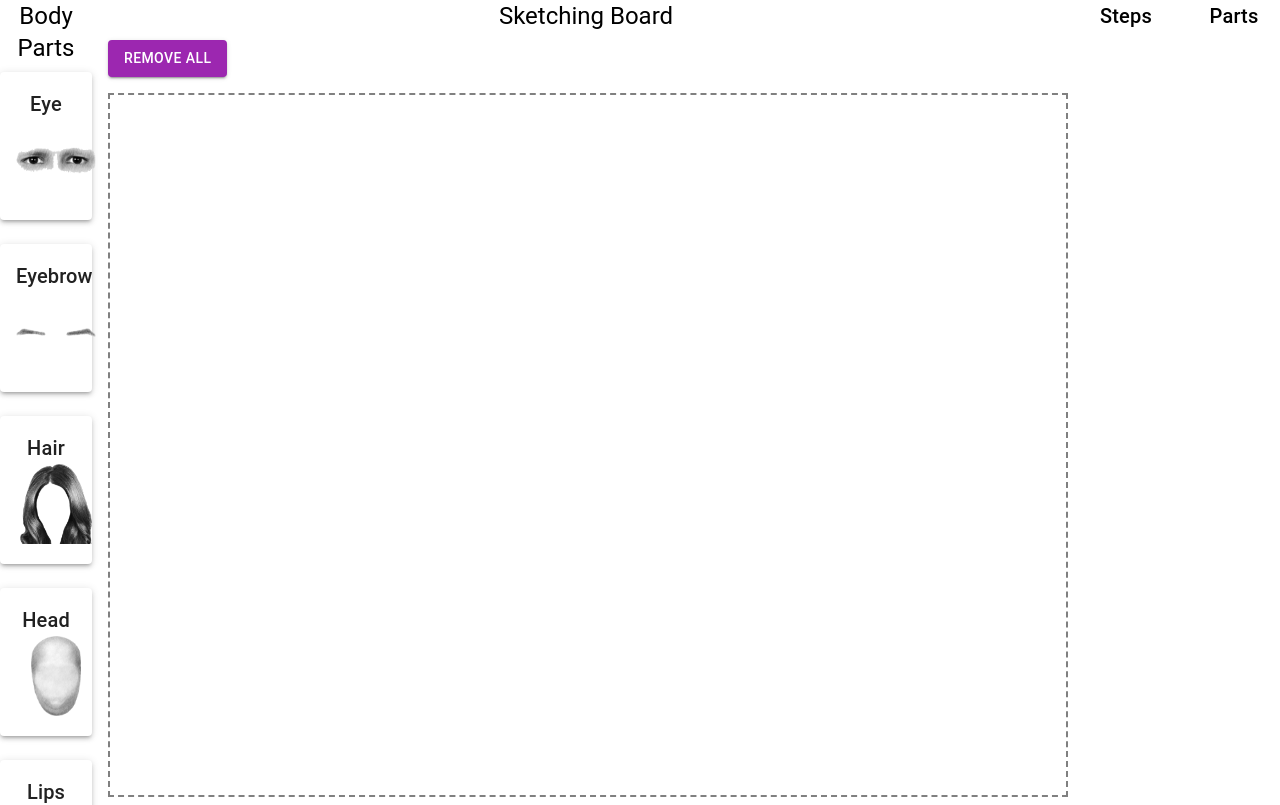
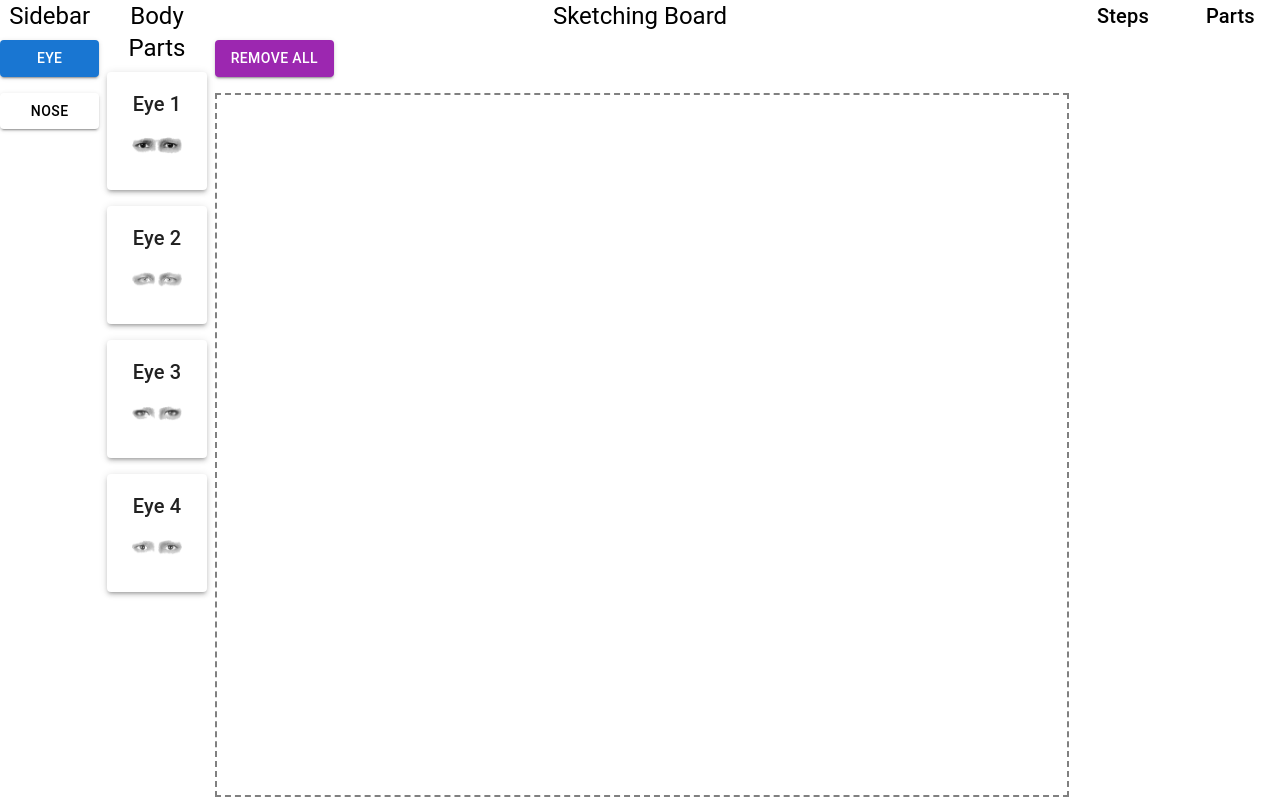
Before and after one commit to amit9554/sketch-drawreact, a React (Create React App) app: page / in a window 1280 px wide. Shown: the top 805 px of the page. Built offline with nearby package versions, Linux system fonts and the light colour scheme.

Commit message:
update sidebar

```diff
--- a/src/components/SketchBoard.js
+++ b/src/components/SketchBoard.js
@@ -10,20 +10,26 @@ const ItemTypes = {
 };
 
 // PNG images for body parts
-const bodyParts = [
-    { id: 1, name: "Eye", image: require("./assets/images/eyes/01.png") },
-    { id: 2, name: "Eyebrow", image: require("./assets/images/eyebrows/01.png") },
-    { id: 3, name: "Hair", image: require("./assets/images/hair/01.png") },
-    { id: 4, name: "Head", image: require("./assets/images/head/01.png") },
-    { id: 5, name: "Lips", image: require("./assets/images/lips/01.png") },
-    { id: 6, name: "Nose", image: require("./assets/images/nose/01.png") },
-];
+const bodyParts = {
+    eyes: [
+        { id: 1, name: "Eye 1", image: require("./assets/images/eyes/01.png") },
+        { id: 2, name: "Eye 2", image: require("./assets/images/eyes/02.png") },
+        { id: 3, name: "Eye 3", image: require("./assets/images/eyes/03.png") },
+        { id: 4, name: "Eye 4", image: require("./assets/images/eyes/04.png") },
+    ],
+    nose: [
+        { id: 1, name: "Nose 1", image: require("./assets/images/nose/01.png") },
+        { id: 2, name: "Nose 2", image: require("./assets/images/nose/02.png") },
+        { id: 3, name: "Nose 3", image: require("./assets/images/nose/03.png") },
+        { id: 4, name: "Nose 4", image: require("./assets/images/nose/04.png") },
+    ],
+};
 
 // Draggable component for body parts
-function DraggablePart({ part }) {
+function DraggablePart({ part, type }) {
     const [{ isDragging }, drag] = useDrag(() => ({
         type: ItemTypes.BODY_PART,
-        item: { part },
+        item: { part, type },
         collect: (monitor) => ({
             isDragging: !!monitor.isDragging(),
         }),
@@ -45,8 +51,8 @@ function DraggablePart({ part }) {
                 src={part.image}
                 alt={part.name}
                 style={{
-                    width: "80px",
-                    height: "80px",
+                    width: "50px",
+                    height: "50px",
                     objectFit: "contain",
                 }}
             />
@@ -58,7 +64,7 @@ function DraggablePart({ part }) {
 function DropZone({ onDrop, children, onClick }) {
     const [{ isOver }, drop] = useDrop(() => ({
         accept: ItemTypes.BODY_PART,
-        drop: (item, monitor) => onDrop(item.part, monitor),
+        drop: (item, monitor) => onDrop(item.part, item.type, monitor),
         collect: (monitor) => ({
             isOver: !!monitor.isOver(),
         }),
@@ -90,10 +96,12 @@ export default function SketchingBoard() {
     const [placedParts, setPlacedParts] = useState([]);
     const [selectedPartIndex, setSelectedPartIndex] = useState(null);
     const [selectedStepIndex, setSelectedStepIndex] = useState(null);
-    const [stepImages, setStepImages] = useState([]); // Store exported images for steps
-    const canvasRef = useRef(null); // Ref for the canvas
+    const [stepImages, setStepImages] = useState([]);
+    const canvasRef = useRef(null);
 
-    const handleDrop = (part, monitor) => {
+    const [selectedBodyPart, setSelectedBodyPart] = useState('eyes');
+
+    const handleDrop = (part, type, monitor) => {
         exportImage();
         const dropZone = document.getElementById("drop-zone");
         const dropZoneRect = dropZone.getBoundingClientRect();
@@ -104,7 +112,7 @@ export default function SketchingBoard() {
 
         setPlacedParts((prevParts) => [
             ...prevParts,
-            { ...part, width: 80, height: 80, x, y, locked: false },
+            { ...part, width: 80, height: 80, x, y, locked: false, type },
         ]);
     };
 
@@ -120,11 +128,11 @@ export default function SketchingBoard() {
     const drawFinalProduct = () => {
         const canvas = canvasRef.current;
         const ctx = canvas.getContext("2d");
-        ctx.clearRect(0, 0, canvas.width, canvas.height); // Clear canvas
+        ctx.clearRect(0, 0, canvas.width, canvas.height);
 
         placedParts.forEach((part) => {
             const img = new Image();
-            img.src = part.image; // Set image source
+            img.src = part.image;
             img.onload = () => {
                 ctx.drawImage(img, part.x, part.y, part.width, part.height);
             };
@@ -132,7 +140,7 @@ export default function SketchingBoard() {
     };
 
     useEffect(() => {
-        drawFinalProduct(); // Draw whenever placedParts change
+        drawFinalProduct();
     }, [placedParts]);
 
     const handleRemovePart = () => {
@@ -149,6 +157,7 @@ export default function SketchingBoard() {
         setPlacedParts([]);
         setSelectedPartIndex(null);
         setSelectedStepIndex(null);
+        setSelectedBodyPart('eyes');
     };
 
     const handleClickOutside = () => {
@@ -167,34 +176,32 @@ export default function SketchingBoard() {
     const handleJumpToPart = (index) => {
         setSelectedPartIndex(index);
     };
+
     const handleJumpToStep = (index) => {
         setSelectedStepIndex(index);
     };
-    // Export final sketch
+
     const exportImage = () => {
         const canvas = canvasRef.current;
-        const imageURL = canvas.toDataURL(); // Get the image URL from the canvas
-        setStepImages((prevImages) => [...prevImages, imageURL]); // Add to step images
+        const imageURL = canvas.toDataURL();
+        setStepImages((prevImages) => [...prevImages, imageURL]);
     };
-
 
     useEffect(() => {
         const handleKeyDown = (e) => {
             if (selectedPartIndex !== null) {
                 const newParts = [...placedParts];
                 const selectedPart = newParts[selectedPartIndex];
-                const moveAmount = 5; // Amount to move the image by
-                const resizeAmount = 10; // Amount to resize by
+                const moveAmount = 5;
+                const resizeAmount = 10;
 
                 if (e.ctrlKey) {
                     switch (e.key) {
                         case "+":
-                            // Increase size
                             selectedPart.width += resizeAmount;
                             selectedPart.height += resizeAmount;
                             break;
                         case "-":
-                            // Decrease size, ensure it doesn't go below a minimum size
                             if (selectedPart.width > resizeAmount && selectedPart.height > resizeAmount) {
                                 selectedPart.width -= resizeAmount;
                                 selectedPart.height -= resizeAmount;
@@ -204,9 +211,8 @@ export default function SketchingBoard() {
                             return;
                     }
                     setPlacedParts(newParts);
-                    e.preventDefault(); // Prevent default Ctrl + / Ctrl - behavior
+                    e.preventDefault();
                 } else {
-                    // Move with arrow keys
                     switch (e.key) {
                         case "ArrowUp":
                             selectedPart.y -= moveAmount;
@@ -225,7 +231,7 @@ export default function SketchingBoard() {
                     }
 
                     setPlacedParts(newParts);
-                    e.preventDefault(); // Prevent default arrow key scrolling behavior
+                    e.preventDefault();
                 }
             }
         };
@@ -236,32 +242,47 @@ export default function SketchingBoard() {
         };
     }, [selectedPartIndex, placedParts]);
 
-
     return (
         <DndProvider backend={HTML5Backend}>
-            <Grid container spacing={2}>
-                {/* Left Panel: Body Parts */}
-                <Grid item xs={1}>
+            <Grid container spacing={1}>
+                <Grid item sm={1}>
+                    <Typography variant="h5" gutterBottom>
+                        Sidebar
+                    </Typography>
+                    <Box sx={{ display: "flex", flexDirection: "column", gap: 2 }}>
+                        <Button
+                            variant="contained"
+                            color={selectedBodyPart === 'eyes' ? "primary" : "default"}
+                            onClick={() => setSelectedBodyPart('eyes')}
+                        >
+                            Eye
+                        </Button>
+                        <Button
+                            variant="contained"
+                            color={selectedBodyPart === 'nose' ? "primary" : "default"}
+                            onClick={() => setSelectedBodyPart('nose')}
+                        >
+                            Nose
+                        </Button>
+                    </Box>
+                </Grid>
+                <Grid item sm={1}>
                     <Typography variant="h5" gutterBottom>
                         Body Parts
                     </Typography>
-                    <Grid container spacing={3}>
-                        {bodyParts.map((part) => (
+                    <Grid container spacing={2}>
+                        {bodyParts[selectedBodyPart].map((part) => (
                             <Grid item xs={12} key={part.id}>
-                                <DraggablePart part={part} />
+                                <DraggablePart part={part} type={selectedBodyPart} />
                             </Grid>
                         ))}
                     </Grid>
                 </Grid>
-
-                {/* Right Panel: Sketch Board and Steps */}
-                <Grid item xs={9}>
+                <Grid item xs={8}>
                     <Typography variant="h5" gutterBottom>
                         Sketching Board
                     </Typography>
-
-                    {/* Control Buttons */}
-                    <Box sx={{ display: "flex", gap: 2, marginBottom: 2 }}>
+                    <Box sx={{ display: "flex", gap: 1, marginBottom: 2 }}>
                         <Button
                             variant="contained"
                             color="secondary"
@@ -269,7 +290,6 @@ export default function SketchingBoard() {
                         >
                             Remove All
                         </Button>
-
                         {selectedPartIndex !== null && (
                             <>
                                 <Button
@@ -279,7 +299,6 @@ export default function SketchingBoard() {
                                 >
                                     {placedParts[selectedPartIndex]?.locked ? "Unlock" : "Lock"}
                                 </Button>
-
                                 <Button
                                     variant="contained"
                                     color="error"
@@ -289,11 +308,8 @@ export default function SketchingBoard() {
                                 </Button>
                             </>
                         )}
-
                     </Box>
-
                     <DropZone onDrop={handleDrop} onClick={handleClickOutside}>
-                        {/* Render Placed Parts */}
                         {placedParts.map((part, index) => (
                             <Rnd
                                 key={index}
@@ -335,12 +351,11 @@ export default function SketchingBoard() {
                             </Rnd>
                         ))}
                     </DropZone>
-                    {/* Canvas for final sketch */}
                     <canvas
                         ref={canvasRef}
-                        width={800} // Set appropriate width
-                        height={700} // Set appropriate height
-                        style={{ border: "1px solid black", display: "none" }} // Hide canvas
+                        width={800}
+                        height={700}
+                        style={{ border: "1px solid black", display: "none" }}
                     />
                 </Grid>
                 <Grid item xs={1}>
```
